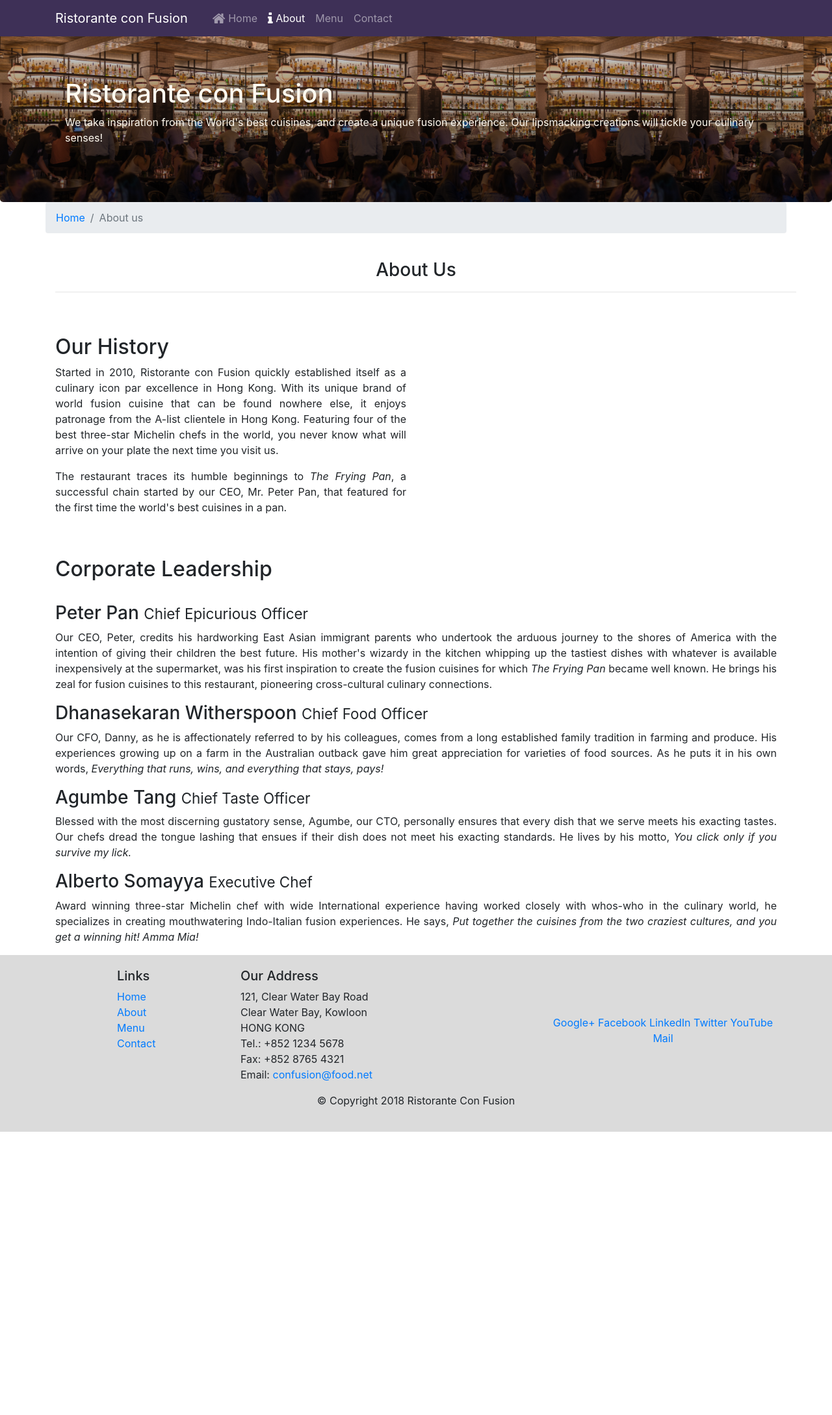
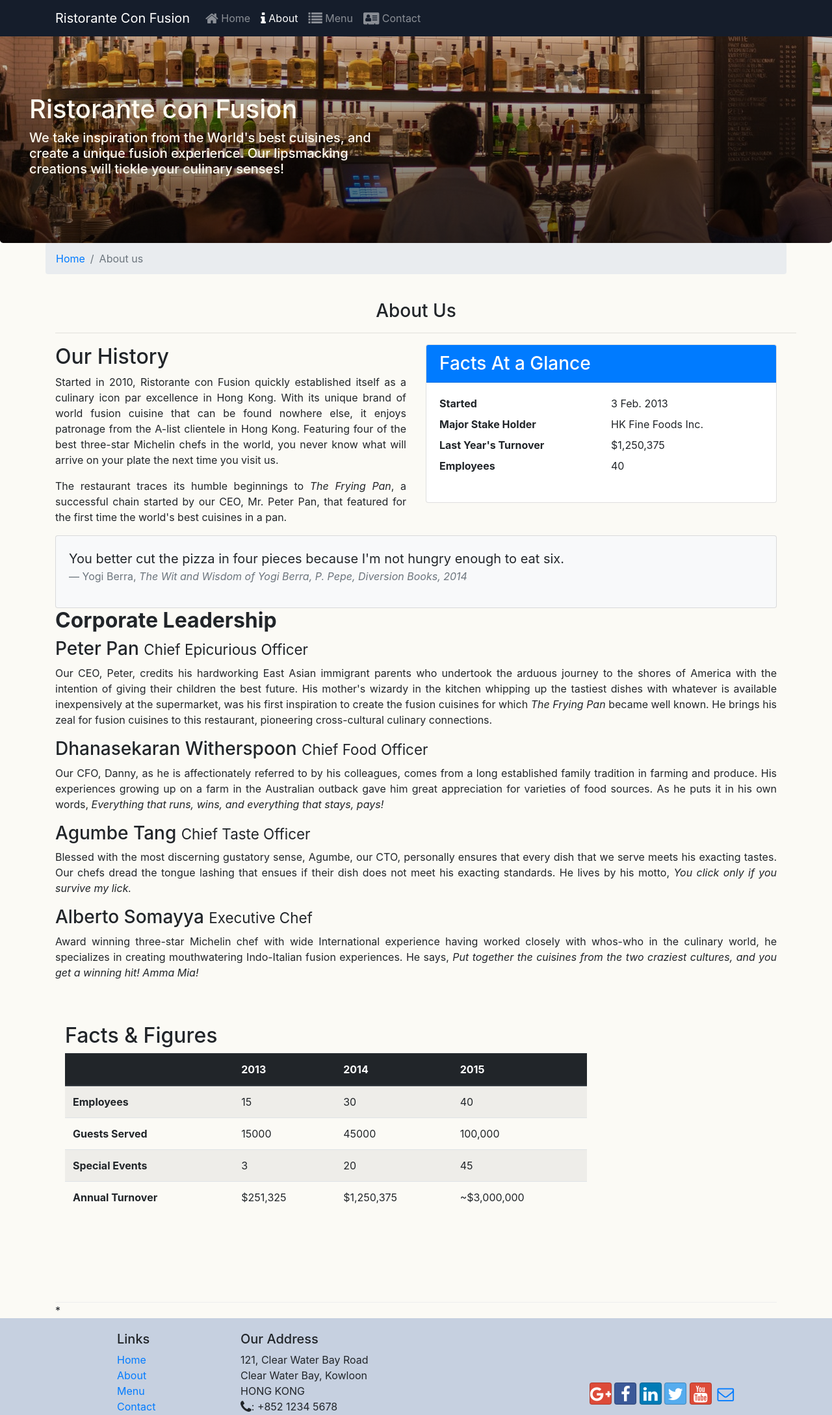
Before and after one commit to ZHXC29A/COURSERA-FULLSTACK, a website: page aboutus.html in a window 1280 px wide. Shown: the top 2178 px of the page at 65% size. Before the commit the page ends 1742 px from the top, so only its background shows below. Drawn offline with nearby package versions, Linux system fonts and the light colour scheme.

Commit message:
Basic page structure, 1.5  week progress.

```diff
--- a/aboutus.html
+++ b/aboutus.html
@@ -1,67 +1,67 @@
 <!DOCTYPE html>
 <html lang="en">
 
+<!-------------------------------- HEAD ---------------------------------------->
 <head>
-
     <meta charset="utf-8">
     <meta name="viewport" content="width=device-width, initial-scale=1, shrink-to-fit=no">
     <meta http-equiv="x-ua-compatible" content="ie=edge">
 
+        <!-- CSS + BOOTSTRAP  -->
+    <link rel="stylesheet" href="node_modules/bootstrap/dist/css/bootstrap.min.css">
+    <link rel="stylesheet" href="css/styles.css">
 
+        <!--  FONT AWESOME - BOOTSTRAP SOCIAL -->
+    <link rel="stylesheet" href="node_modules/font-awesome/css/font-awesome.min.css">
+    <link rel="stylesheet" href="node_modules/bootstrap-social/bootstrap-social.css">
 
     <title>Ristorante Con Fusion: About Us</title>
 
-
-    <link rel="stylesheet" href="node_modules/bootstrap/dist/css/bootstrap.min.css">
-    <link rel="stylesheet" href="css/styles.css">
+</head>
 
 
-    <link rel="stylesheet" href="node_modules/font-awesome/css/font-awesome.min.css">
-    <link rel="stylesheet" href="node_modules/bootstrap-social/bootstrap-social.css">
-
-
-</head>
-
+<!-------------------------------- BODY ---------------------------------------->
 <body>
+<!------------------------------- NAVBAR --------------------------------------->
 
     <nav class="navbar navbar-dark navbar-expand-sm fixed-top">
         <div class="container">
             <button class="navbar-toggler" type="button" data-toggle="collapse" data-target="#Navbar">
                 <span class="navbar-toggler-icon"></span>
             </button>
-            <a class="navbar-brand mr-auto" href="#">Ristorante con Fusion</a>
+            <a class="navbar-brand" href="./index.html">Ristorante Con Fusion</a>
             <div class="collapse navbar-collapse" id="Navbar">
-
                 <ul class="navbar-nav mr-auto">
-                    <li class="nav-item"><a class="nav-link" href="./index.html"><span class="fa fa-home fa-lg"></span> Home</a></li>
-                    <li class="nav-item active"><a class="nav-link" href="./aboutus.html"><span class="fa fa-info fa-lg"></span> About</a></li>
-                    <li class="nav-item"><a class="nav-link" href="#">Menu</a></li>
-                    <li class="nav-item"><a class="nav-link" href="#">Contact</a></li>
+                        <li class="nav-item"><a class="nav-link" href="./index.html"><span class="fa fa-home fa-lg"></span> Home </a></li>
+                        <li class="nav-item active"><a class="nav-link" href="./aboutus.html"><span class="fa fa-info fa-lg"></span> About </a></li>
+                        <li class="nav-item"><a class="nav-link" href="#"><span class="fa fa-list fa-lg"></span> Menu </a></li>
+                        <li class="nav-item"><a class="nav-link" href="./contactus.html"><span class="fa fa-address-card fa-lg"></span> Contact </a></li>
                 </ul>
             </div>
         </div>
     </nav>
 
-
+<!-------------------------------- HEAD ---------------------------------------->
     <header class="jumbotron">
-        <div class="container opacity-pane">
+        <divc class="container">
             <div class="row row-header">
-                <div class="col-12 col-xs-12 ">
+                <div class="col-12 col-sm-6">
                     <h1>Ristorante con Fusion</h1>
-                    <p>We take inspiration from the World's best cuisines, and create a unique fusion experience. Our lipsmacking creations will tickle your culinary senses!</p>
+                    <h5>We take inspiration from the World's best cuisines, and create a unique fusion experience. Our lipsmacking creations will tickle your culinary senses!</h5>
                 </div>
-                <div class="col-12 col-xs-6">
+                <div class="col-12 col-sm">
                 </div>
             </div>
         </div>
     </header>
 
-    <div class="container ">
-        <div class="row align-items-center pb-5">
+<!---------------------------- TEXT CONTAINERS ----------------------------------->
+
+    <div class="container">
+        <div class="row align-items-center">
             <ol class="col-12 breadcrumb">
                 <li class="breadcrumb-item"><a href="./index.html">Home</a></li>
                 <li class="breadcrumb-item active"><a>About us</a></li>
-
             </ol>
             <div class="col text-center text-align-center">
             <br>
@@ -70,21 +70,50 @@
             </div>
         </div>
 
-        <div class="row pb-5">
+        <div class="row">
             <div class="col-12 col-sm-6 text-justify">
                 <h2>Our History</h2>
                 <p>Started in 2010, Ristorante con Fusion quickly established itself as a culinary icon par excellence in Hong Kong. With its unique brand of world fusion cuisine that can be found nowhere else, it enjoys patronage from the A-list clientele in Hong Kong.  Featuring four of the best three-star Michelin chefs in the world, you never know what will arrive on your plate the next time you visit us.</p>
                 <p>The restaurant traces its humble beginnings to <em>The Frying Pan</em>, a successful chain started by our CEO, Mr. Peter Pan, that featured for the first time the world's best cuisines in a pan.</p>
             </div>
+
+            <div class="col-12 col-sm-6">
+                <div class="card">
+                    <h3 class="card-header bg-primary text-white">Facts At a Glance</h3>
+                    <div class="card-body">
+                        <dl class="row">
+                            <dt class="col-6">Started</dt>
+                            <dd class="col-6">3 Feb. 2013</dd>
+                            <dt class="col-6">Major Stake Holder</dt>
+                            <dd class="col-6">HK Fine Foods Inc.</dd>
+                            <dt class="col-6">Last Year's Turnover</dt>
+                            <dd class="col-6">$1,250,375</dd>
+                            <dt class="col-6">Employees</dt>
+                            <dd class="col-6">40</dd>
+                        </dl>
+                    </div>
+                </div>
+            </div>
+
+            <div class="col-12">
+                <div class="card card-body bg-light">
+                    <blockquote class="blockquote">
+                        <p class="mb-0">You better cut the pizza in four pieces because
+                            I'm not hungry enough to eat six.</p>
+                        <footer class="blockquote-footer">Yogi Berra,
+                            <cite title="Source Title">The Wit and Wisdom of Yogi Berra,
+                            P. Pepe, Diversion Books, 2014</cite>
+                        </footer>
+                    </blockquote>
+                </div>
+            </div>
             <div>
             </div>
         </div>
 
-
         <div class="row">
             <div class="col-12 col-sm">
-                <h2>Corporate Leadership</h2>
-                <br>
+                <h2 class="font-weight-bold">Corporate Leadership</h2>
                 <h3>Peter Pan <small>Chief Epicurious Officer</small></h3>
                 <p class="text-justify d-none d-sm-block">Our CEO, Peter, credits his hardworking East Asian immigrant parents who undertook the arduous journey to the shores of America with the intention of giving their children the best future. His mother's wizardy in the kitchen whipping up the tastiest dishes with whatever is available inexpensively at the supermarket, was his first inspiration to create the fusion cuisines for which <em>The Frying Pan</em> became well known. He brings his zeal for fusion cuisines to this restaurant, pioneering cross-cultural culinary connections.</p>
                 <h3>Dhanasekaran Witherspoon <small>Chief Food Officer</small></h3>
@@ -94,10 +123,59 @@
                 <h3>Alberto Somayya <small>Executive Chef</small></h3>
                 <p class="text-justify d-none d-sm-block">Award winning three-star Michelin chef with wide International experience having worked closely with whos-who in the culinary world, he specializes in creating mouthwatering Indo-Italian fusion experiences. He says, <em>Put together the cuisines from the two craziest cultures, and you get a winning hit! Amma Mia!</em></p>
             </div>
-       </div>
+        </div>
 
+        <div class="row row-content">
+            <div class="col-12 col-sm-9">
+                <h2>Facts &amp; Figures</h2>
+                <div class="table-responsive">
+                    <table class="table table-striped">
+                        <thead class="thead-dark">
+                            <tr>
+                                <th>&nbsp;</th>
+                                <th>2013</th>
+                                <th>2014</th>
+                                <th>2015</th>
+                            </tr>
+                        </thead>
+                        <tbody>
+                            <tr>
+                                <th>Employees</th>
+                                <td>15</td>
+                                <td>30</td>
+                                <td>40</td>
+                            </tr>
+                            <tr>
+                                <th>Guests Served</th>
+                                <td>15000</td>
+                                <td>45000</td>
+                                <td>100,000</td>
+                            </tr>
+                            <tr>
+                                <th>Special Events</th>
+                                <td>3</td>
+                                <td>20</td>
+                                <td>45</td>
+                            </tr>
+                            <tr>
+                                <th>Annual Turnover</th>
+                                <td>$251,325</td>
+                                <td>$1,250,375</td>
+                                <td>~$3,000,000</td>
+                            </tr>
+                        </tbody>
+                    </table>
+                </div>
+            </div>
+
+
+        </div>
+
+
+    *
     </div>
 
+<!------------------------------ FOOTER ---------------------------------------->
     <footer class="footer">
         <div class="container">
             <div class="row">
@@ -107,7 +185,7 @@
                         <li><a href="./index.html">Home</a></li>
                         <li><a href="./aboutus.html">About</a></li>
                         <li><a href="#">Menu</a></li>
-                        <li><a href="#">Contact</a></li>
+                        <li><a href="./contactus.html">Contact</a></li>
                     </ul>
                 </div>
                 <div class="col-7 col-sm-5">
@@ -116,19 +194,20 @@
 		              121, Clear Water Bay Road<br>
 		              Clear Water Bay, Kowloon<br>
 		              HONG KONG<br>
-		              Tel.: +852 1234 5678<br>
-		              Fax: +852 8765 4321<br>
-		              Email: <a href="mailto:confusion@food.net">confusion@food.net</a>
+                      <i class="fa fa-phone fa-lg"></i>: +852 1234 5678<br>
+                      <i class="fa fa-fax fa-lg"></i>: +852 8765 4321<br>
+                      <i class="fa fa-envelope fa-lg"></i>:
+                      <a href="mailto:confusion@food.net">confusion@food.net</a>
 		           </address>
                 </div>
                 <div class="col-12 col-sm-4 align-self-center">
                     <div class="text-center">
-                        <a href="http://google.com/+">Google+</a>
-                        <a href="http://www.facebook.com/profile.php?id=">Facebook</a>
-                        <a href="http://www.linkedin.com/in/">LinkedIn</a>
-                        <a href="http://twitter.com/">Twitter</a>
-                        <a href="http://youtube.com/">YouTube</a>
-                        <a href="mailto:">Mail</a>
+                        <a class="btn btn-social-icon btn-google" href="http://google.com/+"><i class="fa fa-google-plus"></i></a>
+                        <a class="btn btn-social-icon btn-facebook" href="http://www.facebook.com/profile.php?id="><i class="fa fa-facebook"></i></a>
+                        <a class="btn btn-social-icon btn-linkedin" href="http://www.linkedin.com/in/"><i class="fa fa-linkedin"></i></a>
+                        <a class="btn btn-social-icon btn-twitter" href="http://twitter.com/"><i class="fa fa-twitter"></i></a>
+                        <a class="btn btn-social-icon btn-google" href="http://youtube.com/"><i class="fa fa-youtube"></i></a>
+                        <a class="btn btn-social-icon" href="mailto:"><i class="fa fa-envelope-o"></i></a>
                     </div>
                 </div>
            </div>
@@ -140,6 +219,7 @@
         </div>
     </footer>
 
+<!------------------------------ SCRIPTS ---------------------------------------->
     <script src="node_modules/jquery/dist/jquery.slim.min.js"></script>
     <script src="node_modules/popper.js/dist/umd/popper.min.js"></script>
     <script src="node_modules/bootstrap/dist/js/bootstrap.min.js"></script>
--- a/css/styles.css
+++ b/css/styles.css
@@ -13,7 +13,7 @@
 }
 
 .footer{
-    background-color: #dbdbdb;
+    background-color: #c6d0e0;
     margin: 0px auto;
     padding: 20px 0px;
 
@@ -24,7 +24,8 @@
     padding: 70px 30px;
     margin: 0px auto;
     background-image: linear-gradient(to bottom, rgba(0,0,0,0.2) 0%,rgba(0,0,0,0.6) 100%), url(/assets/confusion-header.jpg);
-    background-size: auto 100%;
+    background-size: auto auto;
+    background-position: 0% 50%;
     color: floralwhite;
 
 }
@@ -40,14 +41,15 @@
 }
 
 .navbar-brand{
-    padding-right: 30px;
+    padding: 0px;
 }
 
 body {
     padding: 50px 0px 0px 0px;
+    background-color: #FBFAF5;
     z-index: 0;
 }
 
 .navbar-dark {
-    background-color: #3e3057;
+    background-color: #151d2b;
 }
```
Also changed, not shown: contactus.html (added, +221 -0 lines), index.html (+27 -23 lines).
